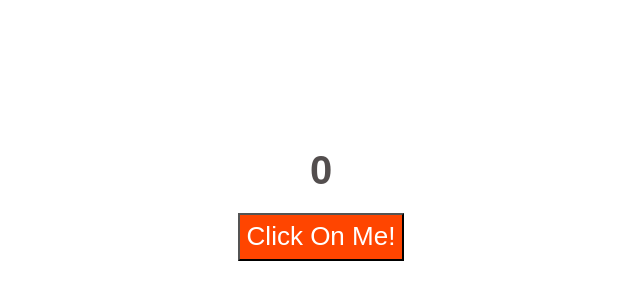
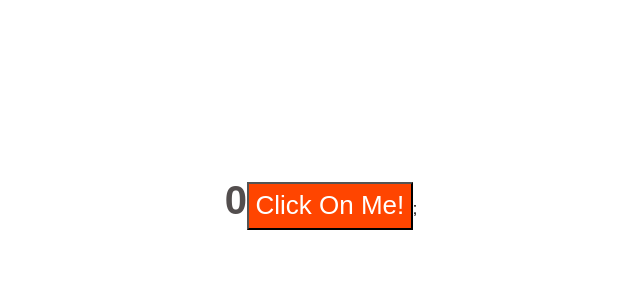
Before and after one commit to rodercode/counter, a React (Create React App) app: page / in a window 1280 px wide. Shown: the part 196-496 px from the top of the page, without its empty margins (319-959 px from the left). Built offline with nearby package versions, Linux system fonts and the light colour scheme.

Commit message:
put theNumber inside button component, add a theNumber variable and create a click event

```diff
--- a/src/App.tsx
+++ b/src/App.tsx
@@ -6,7 +6,6 @@ const App = () => {
   return (
     <div className="App">
       <div className="container">
-        <span className="the-number">0</span>
         <Button />
       </div>
     </div>
--- a/src/components/button.tsx
+++ b/src/components/button.tsx
@@ -1,5 +1,19 @@
 const Button = () => {
-  return <button>Click On Me!</button>;
+  // VARIABLES
+  const theNumber: number = 0;
+
+  // EVENTS
+  const handleClick = (theNumber: number): void => {
+    theNumber++;
+    console.log(theNumber);
+  };
+
+  return (
+    <div>
+      <span className="the-number">0</span>
+      <button onClick={() => handleClick(theNumber)}>Click On Me!</button>;
+    </div>
+  );
 };
 
 export default Button;
```
